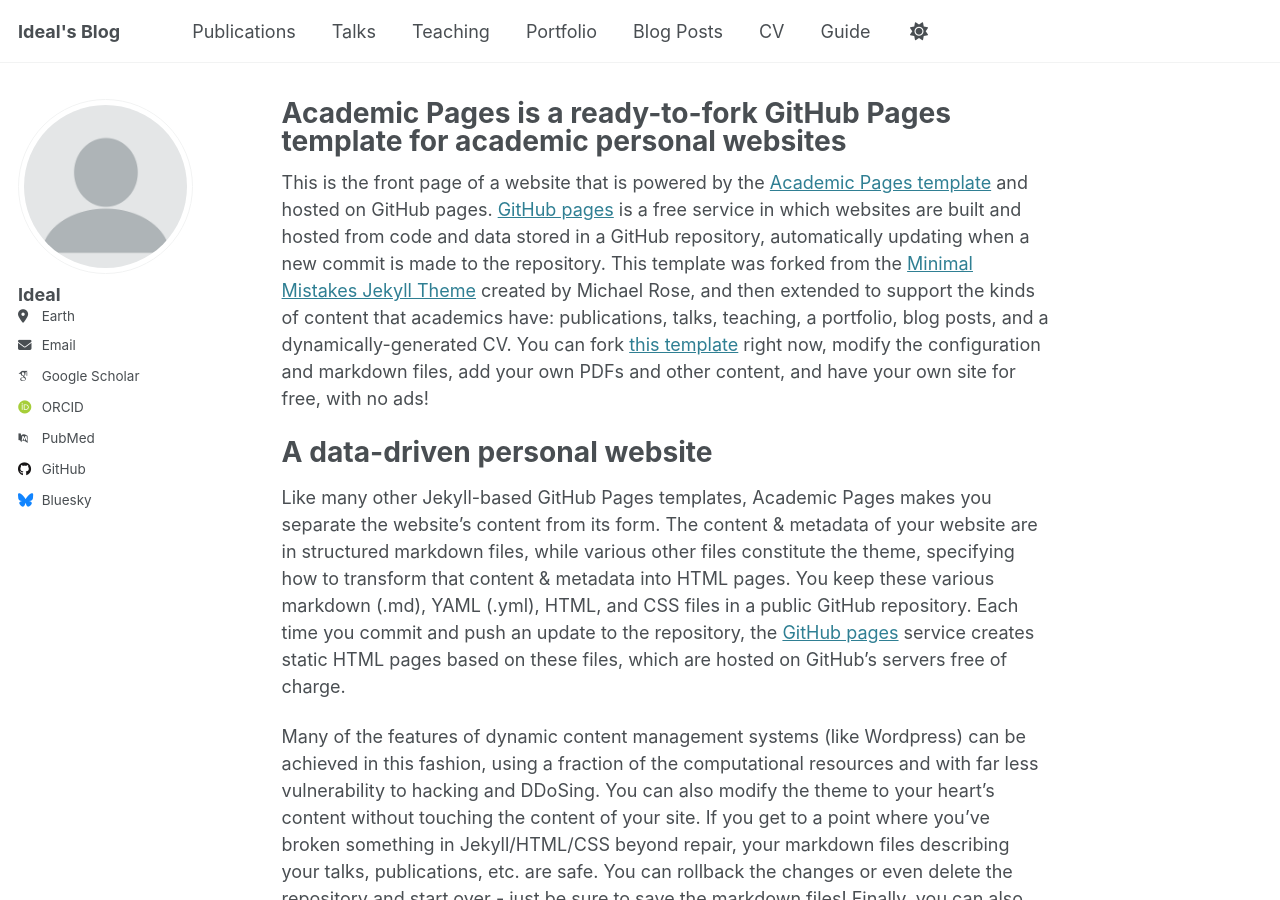
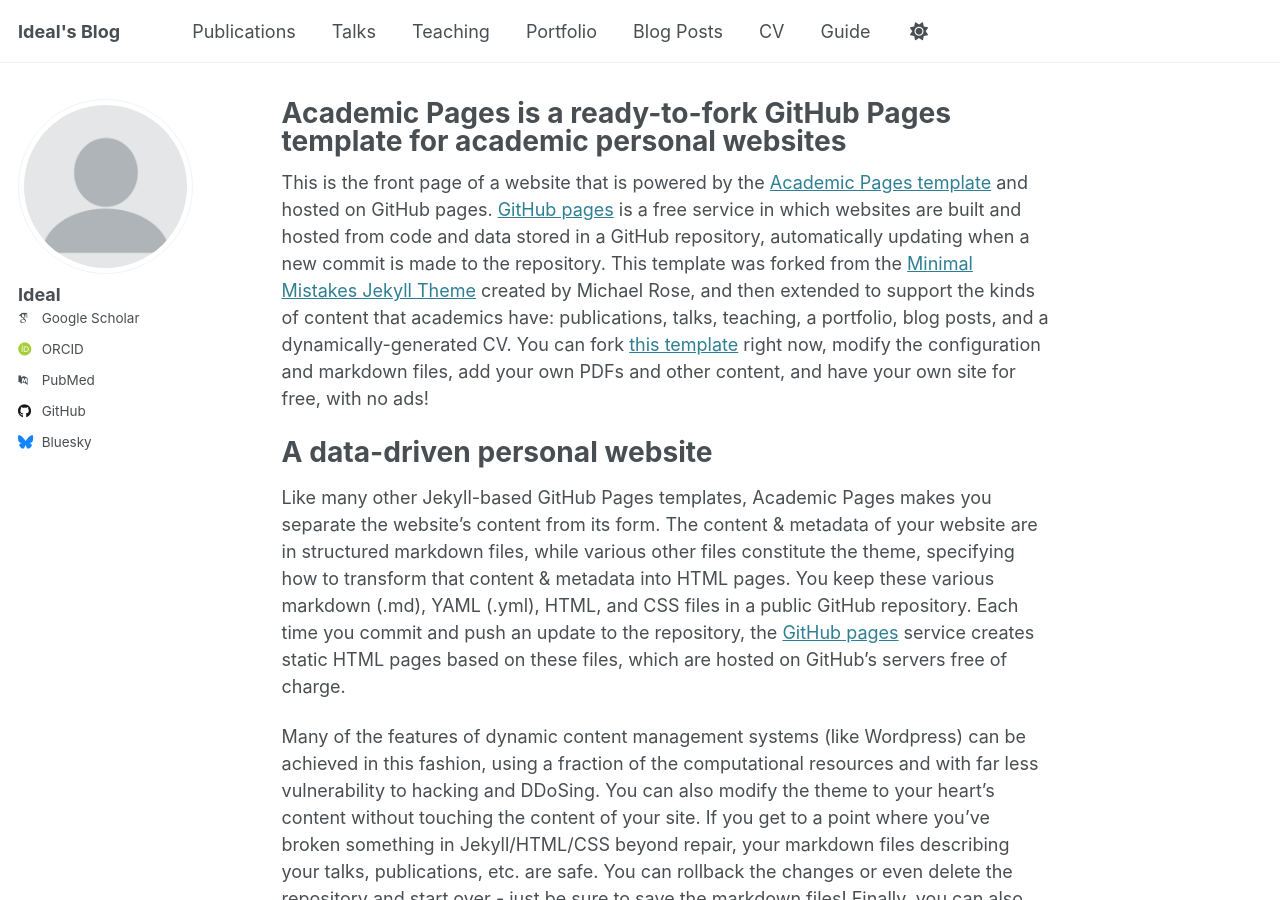
Before and after one commit to Malyuk-afk/IdealsBlog, a Jekyll site: the page built from _pages/about.md, in a window 1280 px wide and 900 px high. Built offline with Jekyll 4.4.1, drawn with Linux system fonts in a browser that asks for light colours; some web fonts are replaced.

Commit message:
Update _config.yml

```diff
--- a/_config.yml
+++ b/_config.yml
@@ -26,16 +26,16 @@ author:
   name             : "Ideal"
   pronouns         : # example: "she/her"
   bio              :
-  location         : "Earth"
+  location         :
   employer         :
   uri              : # URL
-  email            : "none@example.org"
+  email            :
 
   # Academic websites
   arxiv            : # URL - Update with the correct link to your profile
-  googlescholar    : "https://scholar.google.com/citations?user=PS_CX0AAAAAJ"
+  googlescholar    : "https://scholar.google.com/"
   impactstory      : # URL
-  orcid            : "http://orcid.org/yourorcidurl"
+  orcid            : "http://orcid.org"
   semantic         : # URL
   pubmed           : "https://www.ncbi.nlm.nih.gov/pubmed/?term=john+snow"
   researchgate     : # URL
```
